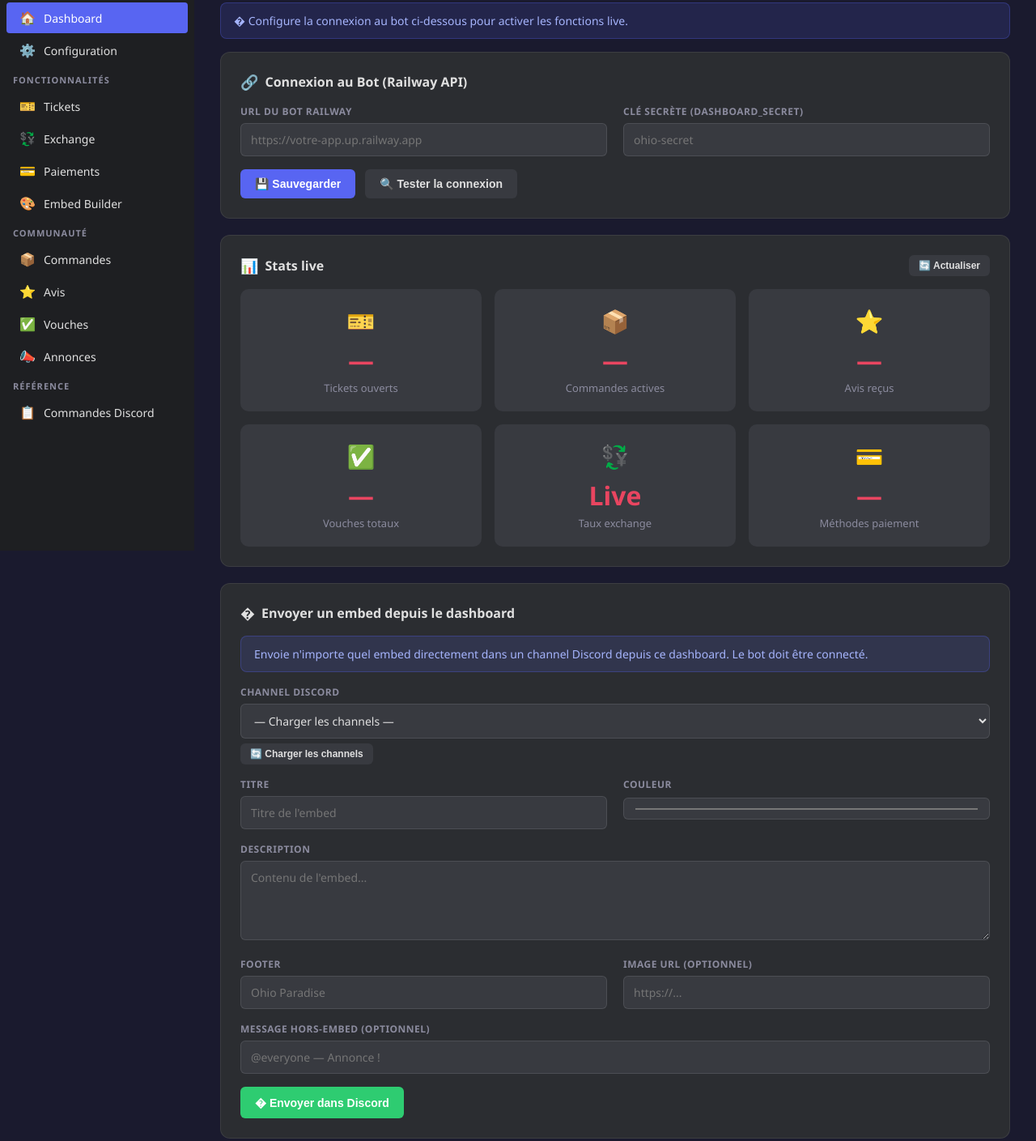
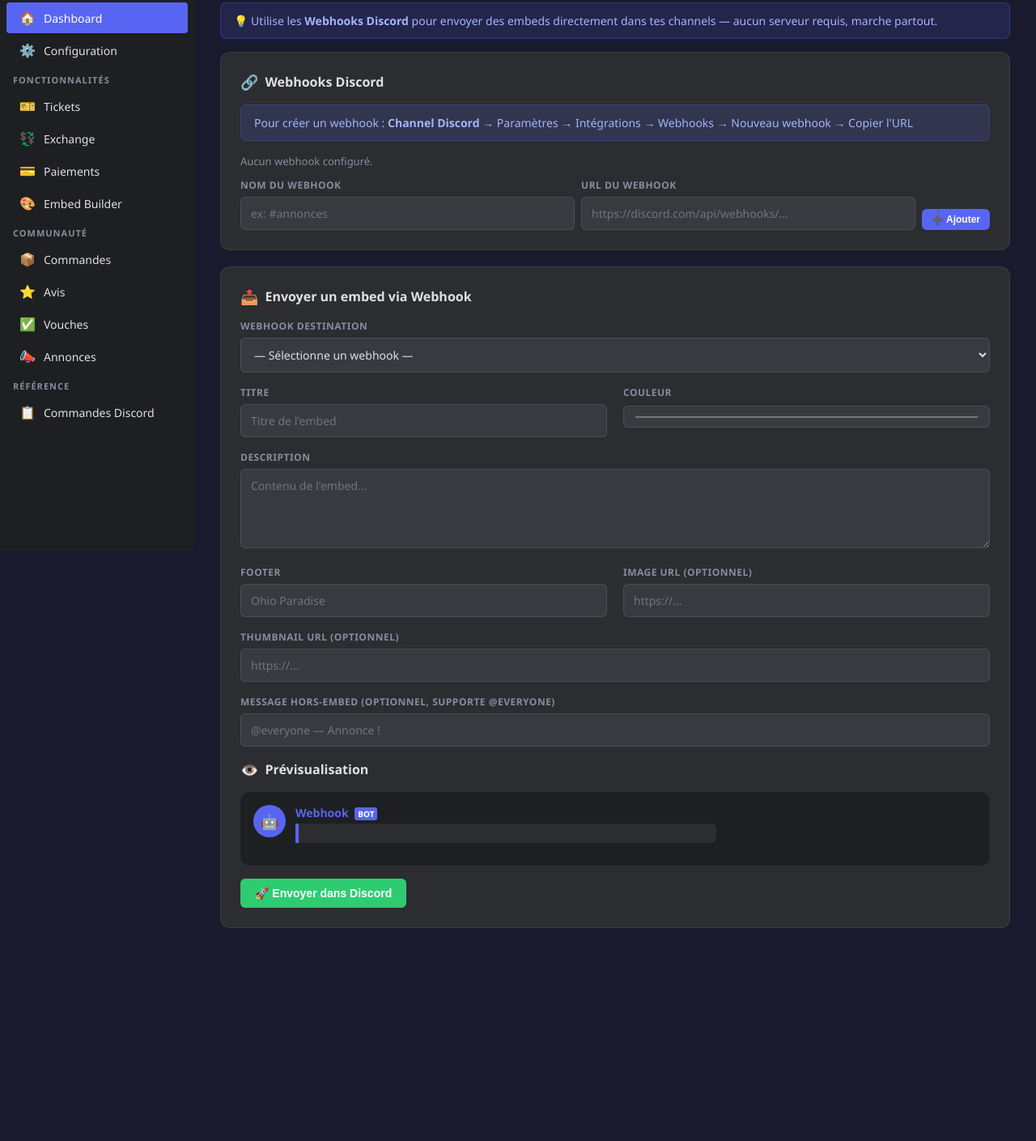
Before and after one commit to sofian-designgg/Ohio-Paradise, a website: page preview.html in a window 1280 px wide. Shown: the part 120-1529 px from the top of the page at 81% size. After the commit the page ends 1318 px from the top, so only its background shows below. Drawn offline with Linux system fonts and the light colour scheme.

Commit message:
fix: replace API Railway with Discord webhooks for embed sending

```diff
--- a/preview.html
+++ b/preview.html
@@ -214,59 +214,52 @@
       <h1>🏠 Dashboard</h1>
       <p class="subtitle">Vue d'ensemble de Ohio Paradise Bot</p>
 
-      <div id="api-status-banner" class="alert alert-info">� Configure la connexion au bot ci-dessous pour activer les fonctions live.</div>
+      <div class="alert alert-info">💡 Utilise les <strong>Webhooks Discord</strong> pour envoyer des embeds directement dans tes channels — aucun serveur requis, marche partout.</div>
 
       <div class="card">
-        <div class="card-title"><span>🔗</span> Connexion au Bot (Railway API)</div>
+        <div class="card-title"><span>🔗</span> Webhooks Discord</div>
+        <div class="alert alert-info" style="margin-bottom:16px;">
+          Pour créer un webhook : <strong>Channel Discord</strong> → Paramètres → Intégrations → Webhooks → Nouveau webhook → Copier l'URL
+        </div>
+        <div id="webhooks-list"></div>
+        <div class="input-row" style="margin-top:12px;">
+          <div class="form-group"><label>Nom du webhook</label><input id="wh-name" placeholder="ex: #annonces" /></div>
+          <div class="form-group"><label>URL du webhook</label><input id="wh-url" placeholder="https://discord.com/api/webhooks/..." /></div>
+          <button class="btn btn-primary btn-sm" style="margin-bottom:0;align-self:flex-end" onclick="addWebhook()">➕ Ajouter</button>
+        </div>
+      </div>
+
+      <div class="card">
+        <div class="card-title"><span>📤</span> Envoyer un embed via Webhook</div>
+        <div class="form-group">
+          <label>Webhook destination</label>
+          <select id="wh-select"><option value="">— Sélectionne un webhook —</option></select>
+        </div>
         <div class="grid-2">
-          <div class="form-group">
-            <label>URL du bot Railway</label>
-            <input id="api-url" placeholder="https://votre-app.up.railway.app" />
-          </div>
-          <div class="form-group">
-            <label>Clé secrète (DASHBOARD_SECRET)</label>
-            <input type="password" id="api-secret" placeholder="ohio-secret" />
-          </div>
-        </div>
-        <div class="flex-row">
-          <button class="btn btn-primary" onclick="saveApiConn()">💾 Sauvegarder</button>
-          <button class="btn btn-secondary" onclick="testApiConn()">🔍 Tester la connexion</button>
-          <span id="api-test-result" style="font-size:13px;color:var(--muted)"></span>
-        </div>
-      </div>
-
-      <div class="card">
-        <div class="card-title"><span>📊</span> Stats live <button class="btn btn-secondary btn-sm" style="margin-left:auto" onclick="loadStats()">🔄 Actualiser</button></div>
-        <div class="grid-3">
-          <div class="stat-card"><div class="stat-icon">🎫</div><div class="stat-value" id="stat-tickets">—</div><div class="stat-label">Tickets ouverts</div></div>
-          <div class="stat-card"><div class="stat-icon">📦</div><div class="stat-value" id="stat-orders">—</div><div class="stat-label">Commandes actives</div></div>
-          <div class="stat-card"><div class="stat-icon">⭐</div><div class="stat-value" id="stat-reviews">—</div><div class="stat-label">Avis reçus</div></div>
-          <div class="stat-card"><div class="stat-icon">✅</div><div class="stat-value" id="stat-vouches">—</div><div class="stat-label">Vouches totaux</div></div>
-          <div class="stat-card"><div class="stat-icon">💱</div><div class="stat-value">Live</div><div class="stat-label">Taux exchange</div></div>
-          <div class="stat-card"><div class="stat-icon">💳</div><div class="stat-value" id="stat-payments">—</div><div class="stat-label">Méthodes paiement</div></div>
-        </div>
-      </div>
-
-      <div class="card">
-        <div class="card-title"><span>�</span> Envoyer un embed depuis le dashboard</div>
-        <div class="alert alert-info">Envoie n'importe quel embed directement dans un channel Discord depuis ce dashboard. Le bot doit être connecté.</div>
-        <div class="form-group">
-          <label>Channel Discord</label>
-          <select id="send-channel-select"><option value="">— Charger les channels —</option></select>
-          <button class="btn btn-secondary btn-sm" style="margin-top:6px" onclick="loadChannels()">🔄 Charger les channels</button>
-        </div>
+          <div class="form-group"><label>Titre</label><input id="quick-embed-title" placeholder="Titre de l'embed" oninput="updateQuickPreview()" /></div>
+          <div class="form-group"><label>Couleur</label><input id="quick-embed-color" type="color" value="#5865F2" oninput="updateQuickPreview()" /></div>
+        </div>
+        <div class="form-group"><label>Description</label><textarea id="quick-embed-desc" rows="4" placeholder="Contenu de l'embed..." oninput="updateQuickPreview()"></textarea></div>
         <div class="grid-2">
-          <div class="form-group"><label>Titre</label><input id="quick-embed-title" placeholder="Titre de l'embed" /></div>
-          <div class="form-group"><label>Couleur</label><input id="quick-embed-color" type="color" value="#5865F2" /></div>
-        </div>
-        <div class="form-group"><label>Description</label><textarea id="quick-embed-desc" rows="4" placeholder="Contenu de l'embed..."></textarea></div>
-        <div class="grid-2">
-          <div class="form-group"><label>Footer</label><input id="quick-embed-footer" placeholder="Ohio Paradise" /></div>
-          <div class="form-group"><label>Image URL (optionnel)</label><input id="quick-embed-image" placeholder="https://..." /></div>
-        </div>
-        <div class="form-group"><label>Message hors-embed (optionnel)</label><input id="quick-embed-content" placeholder="@everyone — Annonce !" /></div>
-        <div class="flex-row">
-          <button class="btn btn-success" onclick="sendQuickEmbed()">� Envoyer dans Discord</button>
+          <div class="form-group"><label>Footer</label><input id="quick-embed-footer" placeholder="Ohio Paradise" oninput="updateQuickPreview()" /></div>
+          <div class="form-group"><label>Image URL (optionnel)</label><input id="quick-embed-image" placeholder="https://..." oninput="updateQuickPreview()" /></div>
+        </div>
+        <div class="form-group"><label>Thumbnail URL (optionnel)</label><input id="quick-embed-thumb" placeholder="https://..." oninput="updateQuickPreview()" /></div>
+        <div class="form-group"><label>Message hors-embed (optionnel, supporte @everyone)</label><input id="quick-embed-content" placeholder="@everyone — Annonce !" /></div>
+
+        <div class="card-title" style="margin-top:16px;"><span>👁️</span> Prévisualisation</div>
+        <div class="discord-mock">
+          <div class="discord-msg">
+            <div class="discord-avatar">🤖</div>
+            <div class="discord-content">
+              <div class="discord-author">Webhook <span class="bot-tag">BOT</span></div>
+              <div id="quick-embed-preview"></div>
+            </div>
+          </div>
+        </div>
+
+        <div class="flex-row" style="margin-top:16px;">
+          <button class="btn btn-success" onclick="sendWebhookEmbed()">🚀 Envoyer dans Discord</button>
           <span id="send-embed-result" style="font-size:13px;color:var(--muted)"></span>
         </div>
       </div>
@@ -1371,81 +1364,102 @@ function saveConfig() {
   alert('✅ Config sauvegardée localement !\nApplique les mêmes valeurs via les commandes /config dans Discord.');
 }
 
-// ============ BOT API ============
-const apiCall = async (method, path, body) => {
-  const url = (localStorage.getItem('ohio_api_url') || '').replace(/\/$/, '');
-  const key = localStorage.getItem('ohio_api_secret') || '';
-  if (!url) throw new Error('URL du bot non configurée');
-  const opts = { method, headers: { 'Content-Type': 'application/json', 'x-api-key': key } };
-  if (body) opts.body = JSON.stringify(body);
-  const r = await fetch(url + path, opts);
-  const data = await r.json();
-  if (!r.ok) throw new Error(data.error || r.statusText);
-  return data;
-};
-
-function saveApiConn() {
-  localStorage.setItem('ohio_api_url', document.getElementById('api-url').value.trim());
-  localStorage.setItem('ohio_api_secret', document.getElementById('api-secret').value.trim());
-  document.getElementById('api-test-result').textContent = '✅ Sauvegardé !';
-}
-
-async function testApiConn() {
-  const el = document.getElementById('api-test-result');
-  el.textContent = '⏳ Test en cours...';
+// ============ WEBHOOKS ============
+function getWebhooks() { return JSON.parse(localStorage.getItem('ohio_webhooks') || '[]'); }
+function saveWebhooks(whs) { localStorage.setItem('ohio_webhooks', JSON.stringify(whs)); }
+
+function renderWebhooks() {
+  const whs = getWebhooks();
+  const list = document.getElementById('webhooks-list');
+  if (!list) return;
+  list.innerHTML = whs.length ? whs.map((w, i) => `
+    <div class="flex-between" style="background:var(--discord-input);border-radius:8px;padding:10px 14px;margin-bottom:8px;">
+      <div>
+        <div style="font-weight:700;font-size:14px;">${escHtml(w.name)}</div>
+        <div style="font-size:12px;color:var(--muted);font-family:monospace;">${w.url.substring(0, 50)}...</div>
+      </div>
+      <button class="btn btn-danger btn-sm" onclick="removeWebhook(${i})">🗑️</button>
+    </div>`).join('') : '<div style="color:var(--muted);font-size:13px;">Aucun webhook configuré.</div>';
+
+  const sel = document.getElementById('wh-select');
+  if (sel) {
+    sel.innerHTML = '<option value="">— Sélectionne un webhook —</option>' +
+      whs.map((w, i) => `<option value="${i}">${escHtml(w.name)}</option>`).join('');
+  }
+}
+
+function addWebhook() {
+  const name = document.getElementById('wh-name').value.trim();
+  const url = document.getElementById('wh-url').value.trim();
+  if (!name || !url) return alert('❌ Remplis le nom et l\'URL.');
+  if (!url.startsWith('https://discord.com/api/webhooks/')) return alert('❌ URL webhook invalide.');
+  const whs = getWebhooks();
+  whs.push({ name, url });
+  saveWebhooks(whs);
+  document.getElementById('wh-name').value = '';
+  document.getElementById('wh-url').value = '';
+  renderWebhooks();
+}
+
+function removeWebhook(i) {
+  const whs = getWebhooks();
+  whs.splice(i, 1);
+  saveWebhooks(whs);
+  renderWebhooks();
+}
+
+function updateQuickPreview() {
+  const title = document.getElementById('quick-embed-title')?.value || '';
+  const desc = document.getElementById('quick-embed-desc')?.value || '';
+  const color = document.getElementById('quick-embed-color')?.value || '#5865F2';
+  const footer = document.getElementById('quick-embed-footer')?.value || '';
+  const image = document.getElementById('quick-embed-image')?.value || '';
+  const thumb = document.getElementById('quick-embed-thumb')?.value || '';
+  const el = document.getElementById('quick-embed-preview');
+  if (!el) return;
+  el.innerHTML = `
+    <div class="embed" style="border-color:${color}">
+      ${thumb ? `<img src="${escHtml(thumb)}" style="float:right;width:60px;height:60px;border-radius:4px;margin-left:12px;" onerror="this.style.display='none'" />` : ''}
+      ${title ? `<div class="embed-title">${escHtml(title)}</div>` : ''}
+      ${desc ? `<div class="embed-desc">${escHtml(desc)}</div>` : ''}
+      ${image ? `<div class="embed-image"><img src="${escHtml(image)}" onerror="this.style.display='none'" /></div>` : ''}
+      ${footer ? `<div class="embed-footer">${escHtml(footer)}</div>` : ''}
+    </div>`;
+}
+
+async function sendWebhookEmbed() {
+  const result = document.getElementById('send-embed-result');
+  const whIdx = document.getElementById('wh-select').value;
+  if (whIdx === '') { result.style.color='var(--danger)'; result.textContent='❌ Sélectionne un webhook.'; return; }
+  const wh = getWebhooks()[parseInt(whIdx)];
+  if (!wh) return;
+
+  const color = document.getElementById('quick-embed-color').value;
+  const colorInt = parseInt(color.replace('#',''), 16);
+  const embed = {};
+  const title = document.getElementById('quick-embed-title').value;
+  const desc = document.getElementById('quick-embed-desc').value;
+  const footer = document.getElementById('quick-embed-footer').value;
+  const image = document.getElementById('quick-embed-image').value;
+  const thumb = document.getElementById('quick-embed-thumb').value;
+  if (title) embed.title = title;
+  if (desc) embed.description = desc;
+  if (footer) embed.footer = { text: footer };
+  if (image) embed.image = { url: image };
+  if (thumb) embed.thumbnail = { url: thumb };
+  embed.color = colorInt;
+  embed.timestamp = new Date().toISOString();
+
+  const content = document.getElementById('quick-embed-content').value || undefined;
+  result.textContent = '⏳ Envoi...';
+  result.style.color = 'var(--muted)';
   try {
-    const d = await apiCall('GET', '/api/health');
-    el.style.color = 'var(--success)';
-    el.textContent = `✅ Connecté — ${d.bot}`;
-    document.getElementById('api-status-banner').className = 'alert alert-success';
-    document.getElementById('api-status-banner').textContent = `✅ Bot connecté : ${d.bot}`;
-    loadStats();
-  } catch(e) {
-    el.style.color = 'var(--danger)';
-    el.textContent = `❌ ${e.message}`;
-  }
-}
-
-async function loadStats() {
-  try {
-    const d = await apiCall('GET', '/api/stats');
-    document.getElementById('stat-tickets').textContent = d.tickets ?? '—';
-    document.getElementById('stat-orders').textContent = d.orders ?? '—';
-    document.getElementById('stat-reviews').textContent = d.reviews ?? '—';
-    document.getElementById('stat-vouches').textContent = d.vouches ?? '—';
-    document.getElementById('stat-payments').textContent = d.paymentMethods ?? '—';
-  } catch {}
-}
-
-async function loadChannels() {
-  try {
-    const channels = await apiCall('GET', '/api/channels');
-    const sel = document.getElementById('send-channel-select');
-    sel.innerHTML = '<option value="">— Sélectionne un channel —</option>' +
-      channels.map(c => `<option value="${c.id}">${c.parentName ? c.parentName + ' / ' : ''}#${c.name}</option>`).join('');
-  } catch(e) {
-    alert('❌ Impossible de charger les channels : ' + e.message);
-  }
-}
-
-async function sendQuickEmbed() {
-  const result = document.getElementById('send-embed-result');
-  const channelId = document.getElementById('send-channel-select').value;
-  if (!channelId) return alert('❌ Sélectionne un channel.');
-  result.textContent = '⏳ Envoi...';
-  try {
-    await apiCall('POST', '/api/send-embed', {
-      channelId,
-      embed: {
-        title: document.getElementById('quick-embed-title').value || undefined,
-        description: document.getElementById('quick-embed-desc').value || undefined,
-        color: document.getElementById('quick-embed-color').value,
-        footer: document.getElementById('quick-embed-footer').value || undefined,
-        imageUrl: document.getElementById('quick-embed-image').value || undefined,
-        content: document.getElementById('quick-embed-content').value || undefined,
-        timestamp: true,
-      },
+    const r = await fetch(wh.url + '?wait=true', {
+      method: 'POST',
+      headers: { 'Content-Type': 'application/json' },
+      body: JSON.stringify({ content, embeds: [embed], username: 'Ohio Paradise' }),
     });
+    if (!r.ok) { const e = await r.json(); throw new Error(e.message || r.statusText); }
     result.style.color = 'var(--success)';
     result.textContent = '✅ Embed envoyé !';
   } catch(e) {
@@ -1530,12 +1544,8 @@ function loadSaved() {
     if (m.pairDisabledMsg) document.getElementById('exm-disabled').value = m.pairDisabledMsg;
   }
   updateExchangePanelPreview();
-
-  const savedUrl = localStorage.getItem('ohio_api_url');
-  const savedSecret = localStorage.getItem('ohio_api_secret');
-  if (savedUrl) document.getElementById('api-url').value = savedUrl;
-  if (savedSecret) document.getElementById('api-secret').value = savedSecret;
-  if (savedUrl) testApiConn();
+  renderWebhooks();
+  updateQuickPreview();
 }
 
 document.addEventListener('DOMContentLoaded', loadSaved);
```
